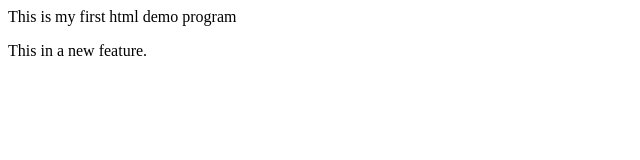
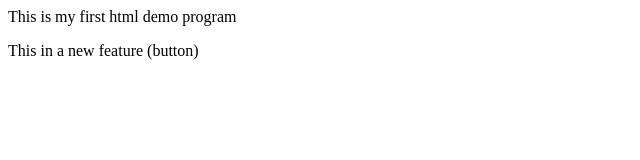
Before and after one commit to idrees019/demo-, a plain HTML site: page index.html in a window 1280 px wide. Shown: the full height of the page, 0-640 px from the left. Drawn offline with Linux system fonts and the light colour scheme.

```diff
--- a/index.html
+++ b/index.html
@@ -1,4 +1,4 @@
 <p>This is my first html demo program</p>
 <p>
-    This in a new feature.
+    This in a new feature (button)
 </p>
```
